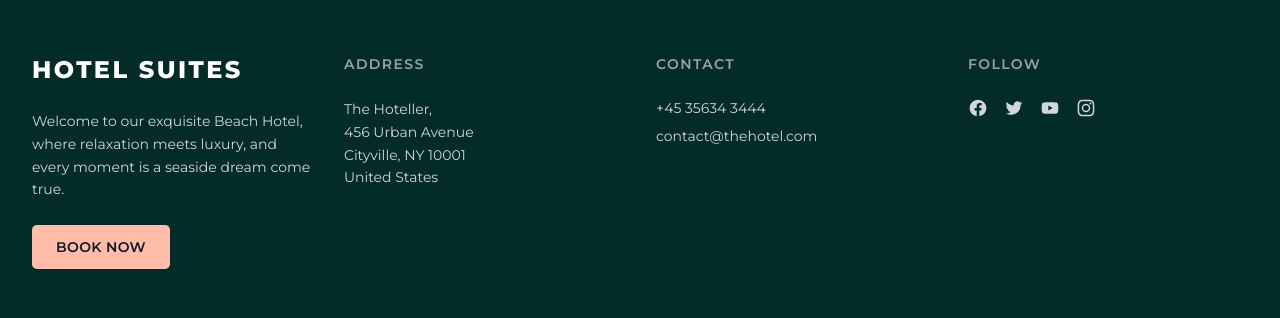
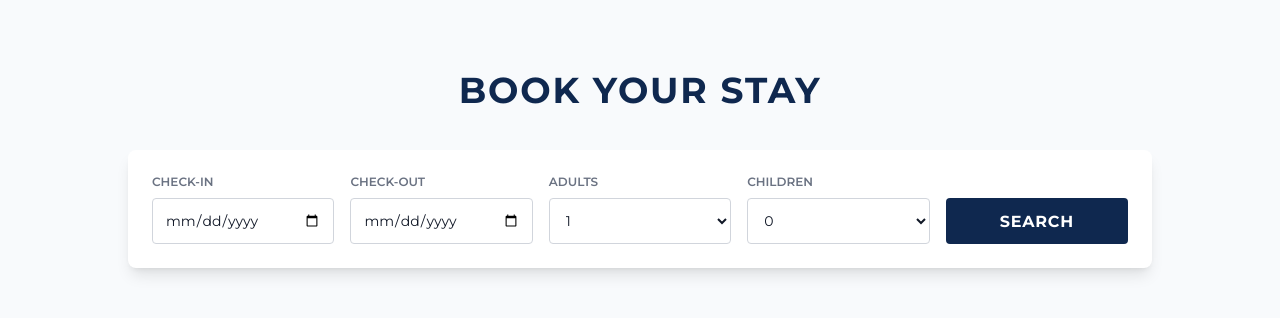
Before and after one commit to sanoyon211/NextHaven_Frontend, a Next.js app: page / in a window 1280 px wide. Shown: the part 770-1088 px from the top of the page. Built offline with nearby package versions, Linux system fonts and the light colour scheme.

Commit message:
feat: implement dynamic search booking bar and room cards using Unsplash images

```diff
--- a/src/app/page.js
+++ b/src/app/page.js
@@ -5,7 +5,8 @@ import Link from "next/link";
 
 export default function Home() {
   return (
-    <section className="min-h-[85vh] w-full bg-white flex flex-col lg:flex-row">
+    <main>
+      <section className="min-h-[85vh] w-full bg-white flex flex-col lg:flex-row">
       <div className="grid grid-cols-1 lg:grid-cols-2 w-full flex-1">
         {/* Left Column (Text Content) */}
         <motion.div
@@ -46,6 +47,109 @@ export default function Home() {
           />
         </motion.div>
       </div>
-    </section>
+      </section>
+
+      {/* Booking Bar and Room Grid */}
+      <section className="bg-[#f8fafc] py-20 px-4 sm:px-6 lg:px-8 w-full">
+        <div className="mx-auto max-w-7xl">
+          {/* Booking Bar Title */}
+          <div className="text-center mb-10">
+            <h2 className="text-[#0f284f] text-3xl md:text-4xl font-bold uppercase tracking-wider">
+              Book Your Stay
+            </h2>
+          </div>
+
+          {/* Booking Bar Form */}
+          <div className="bg-white rounded-lg shadow-lg p-6 mb-20 max-w-5xl mx-auto">
+            <form className="grid grid-cols-1 md:grid-cols-5 gap-4 items-end">
+              <div className="flex flex-col">
+                <label className="text-xs font-semibold text-gray-500 uppercase mb-2">Check-in</label>
+                <input type="date" className="border border-gray-300 rounded p-3 text-sm focus:outline-none focus:border-[#0f284f]" />
+              </div>
+              <div className="flex flex-col">
+                <label className="text-xs font-semibold text-gray-500 uppercase mb-2">Check-out</label>
+                <input type="date" className="border border-gray-300 rounded p-3 text-sm focus:outline-none focus:border-[#0f284f]" />
+              </div>
+              <div className="flex flex-col">
+                <label className="text-xs font-semibold text-gray-500 uppercase mb-2">Adults</label>
+                <select className="border border-gray-300 rounded p-3 text-sm focus:outline-none focus:border-[#0f284f] bg-white">
+                  <option>1</option>
+                  <option>2</option>
+                  <option>3</option>
+                </select>
+              </div>
+              <div className="flex flex-col">
+                <label className="text-xs font-semibold text-gray-500 uppercase mb-2">Children</label>
+                <select className="border border-gray-300 rounded p-3 text-sm focus:outline-none focus:border-[#0f284f] bg-white">
+                  <option>0</option>
+                  <option>1</option>
+                  <option>2</option>
+                </select>
+              </div>
+              <button type="submit" className="bg-[#0f284f] text-white font-bold uppercase tracking-wider p-3 rounded hover:bg-[#1a3d72] transition-colors h-[46px]">
+                Search
+              </button>
+            </form>
+          </div>
+
+          {/* Room Grid */}
+          <div className="grid grid-cols-1 md:grid-cols-2 lg:grid-cols-4 gap-8">
+            {[
+              {
+                title: "STANDARD ROOM",
+                price: "$59",
+                details: "27 m2 / 2 adults 1 children",
+                image: "https://images.unsplash.com/photo-1590490359683-658d3d23f972?q=80&w=2000"
+              },
+              {
+                title: "SUPERIOR ROOM",
+                price: "$79",
+                details: "32 m2 / 2 adults 2 children",
+                image: "https://images.unsplash.com/photo-1566665797739-1674de7a421a?q=80&w=2000"
+              },
+              {
+                title: "DELUXE ROOM",
+                price: "$129",
+                details: "45 m2 / 3 adults 2 children",
+                image: "https://images.unsplash.com/photo-1582719478250-c89cae4dc85b?q=80&w=2000"
+              },
+              {
+                title: "EXECUTIVE SUITE",
+                price: "$199",
+                details: "65 m2 / 4 adults 2 children",
+                image: "https://images.unsplash.com/photo-1631049307264-da0ec9d70304?q=80&w=2000"
+              }
+            ].map((room, idx) => (
+              <motion.div
+                key={idx}
+                whileHover={{ scale: 1.03 }}
+                transition={{ type: "spring", stiffness: 300 }}
+                className="bg-white shadow-md rounded-lg overflow-hidden group cursor-pointer"
+              >
+                <div className="h-64 overflow-hidden relative">
+                  <img
+                    src={room.image}
+                    alt={room.title}
+                    className="w-full h-full object-cover transition-transform duration-500 group-hover:scale-110"
+                  />
+                </div>
+                <div className="p-6">
+                  <h3 className="text-[#0f284f] font-bold uppercase text-lg mb-2">
+                    {room.title}
+                  </h3>
+                  <div className="flex justify-between items-end mt-6">
+                    <p className="text-gray-500 text-xs w-1/2 leading-relaxed">{room.details}</p>
+                    <div className="text-right">
+                      <p className="text-[10px] font-semibold text-gray-400 uppercase tracking-wider mb-1">From</p>
+                      <p className="text-2xl font-extrabold text-[#0f284f]">{room.price}</p>
+                    </div>
+                  </div>
+                </div>
+              </motion.div>
+            ))}
+          </div>
+        </div>
+      </section>
+    </main>
   );
 }
```
